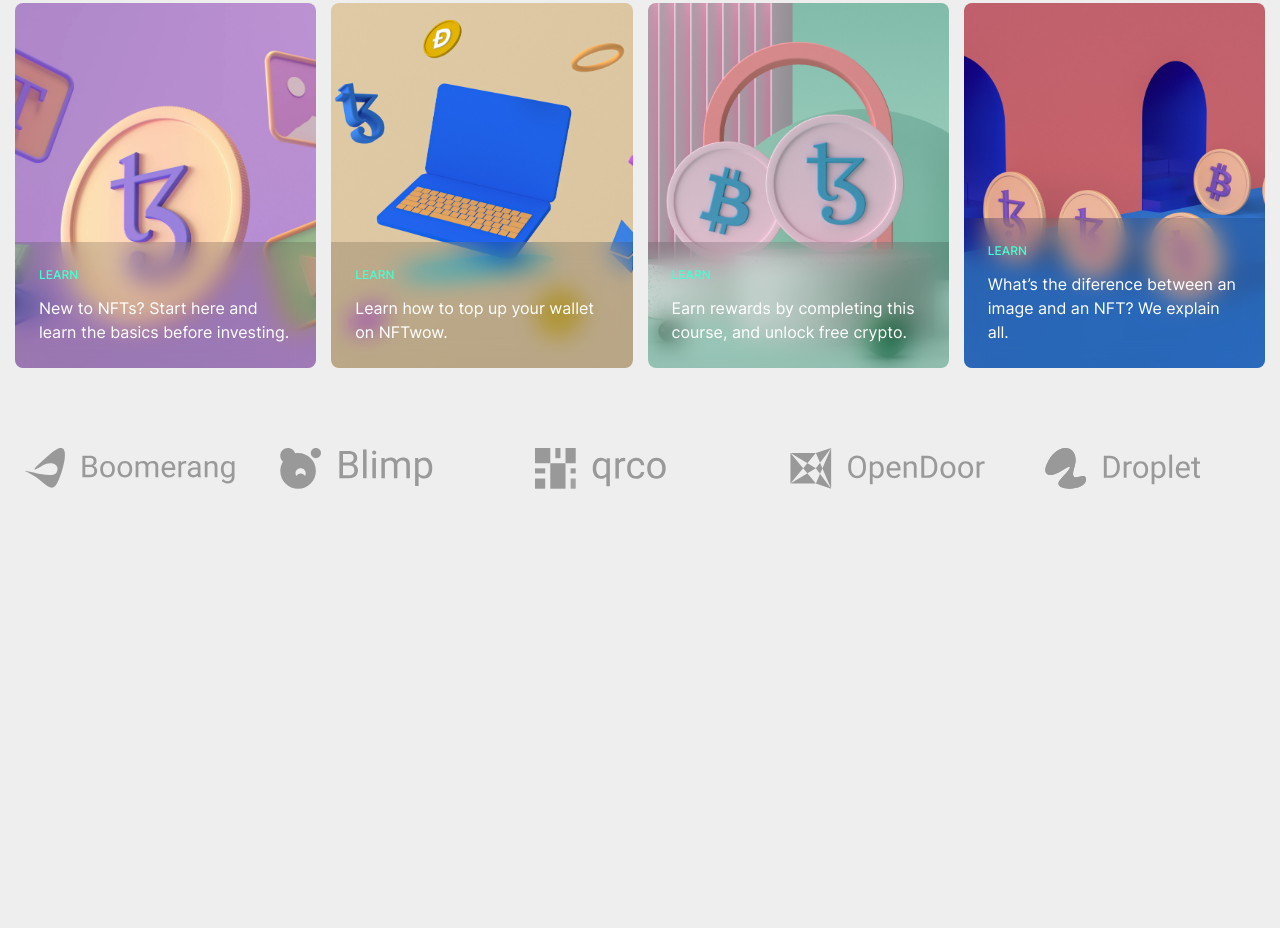
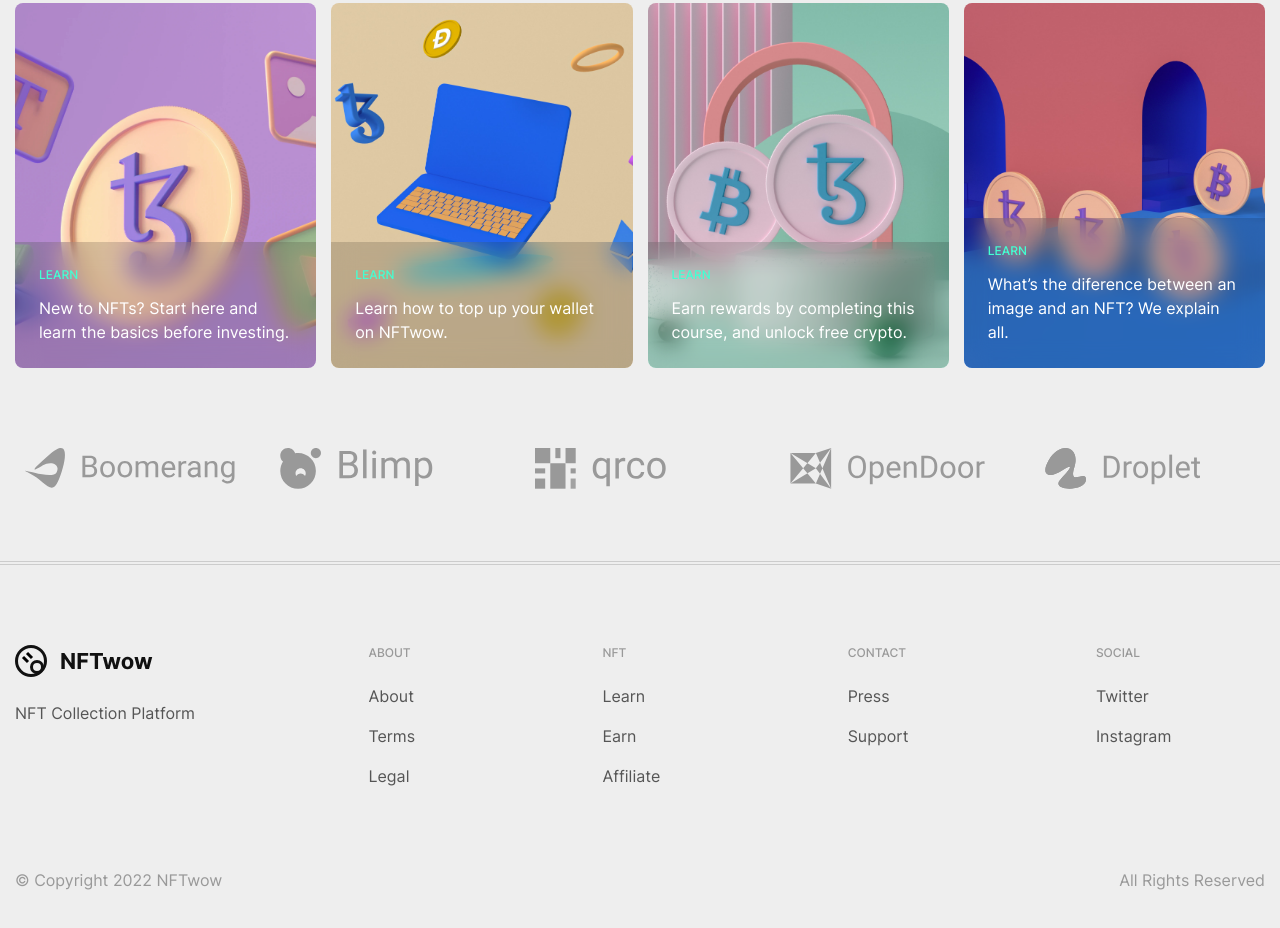
Before and after one commit to p0f1g/NFTwow, an Eleventy site: page src/index.njk in a window 1280 px wide. Shown: the part 3645-4573 px from the top of the page. Before the commit the page ends 4209 px from the top, so only its background shows below. Built offline with nearby package versions, Linux system fonts and the light colour scheme; Eleventy itself is replaced by a stand-in of ours; files that its build step writes are made by us from their sources; files whose address does not match are found by name.

Commit message:
Add Footer

```diff
--- a/src/components/sections/footer/footer.njk
+++ b/src/components/sections/footer/footer.njk
@@ -1,3 +1,70 @@
 <footer class='footer'>
+  <div class='footer__inner'>
+    <div class='footer__left'>
+      {% include 'logo/logo.njk' %}
+      <div class='footer__subtitle'>NFT Collection Platform</div>
+      {% include 'social/social.njk' %}
+    </div>
+    <div class='footer__right'>
+      <div class='footer-menu'>
+        <h4 class='menu-title'>About</h4>
+        <ul class='menu-list'>
+          <li class='menu-list__item'>
+            <a class='menu-list__link' href='#'>About</a>
+          </li>
+          <li class='menu-list__item'>
+            <a class='menu-list__link' href='#'>Terms</a>
+          </li>
+          <li class='menu-list__item'>
+            <a class='menu-list__link' href='#'>Legal</a>
+          </li>
+        </ul>
+      </div> {# /footer-menu #}
 
+      <div class='footer-menu'>
+        <h4 class='menu-title'>NFT</h4>
+        <ul class='menu-list'>
+          <li class='menu-list__item'>
+            <a class='menu-list__link' href='#'>Learn</a>
+          </li>
+          <li class='menu-list__item'>
+            <a class='menu-list__link' href='#'>Earn</a>
+          </li>
+          <li class='menu-list__item'>
+            <a class='menu-list__link' href='#'>Affiliate</a>
+          </li>
+        </ul>
+      </div> {# /footer-menu #}
+
+      <div class='footer-menu'>
+        <h4 class='menu-title'>Contact</h4>
+        <ul class='menu-list'>
+          <li class='menu-list__item'>
+            <a class='menu-list__link' href='#'>Press</a>
+          </li>
+          <li class='menu-list__item'>
+            <a class='menu-list__link' href='#'>Support</a>
+          </li>
+        </ul>
+      </div> {# /footer-menu #}
+
+      <div class='footer-menu'>
+        <h4 class='menu-title'>Social</h4>
+        <ul class='menu-list'>
+          <li class='menu-list__item'>
+            <a class='menu-list__link' href='#'>Twitter</a>
+          </li>
+          <li class='menu-list__item'>
+            <a class='menu-list__link' href='#'>Instagram</a>
+          </li>
+        </ul>
+      </div> {# /footer-menu #}
+
+    </div> {# /footer__right #}
+  </div> {# /footer__inner #}
+
+  <div class='copyright'>
+    <span>© Copyright 2022 NFTwow</span>
+    <span>All Rights Reserved</span>
+  </div>
 </footer>
--- a/src/components/sections/footer/footer.scss
+++ b/src/components/sections/footer/footer.scss
@@ -1,3 +1,119 @@
 .footer {
+  position: relative;
+  max-width: $container + 30px;
+  width: 100%;
+  padding: 50px 15px;
+  border-top: 1px solid $color-light-3;
+  margin: 0 auto;
 
+  @include media-up(md) {
+    padding: 80px 15px;
+  }
+
+  &::before {
+    position: absolute;
+    left: 0;
+    top: -4px;
+    content: '';
+    display: block;
+    width: 100%;
+    height: 1px;
+    background-color: $color-light-3;
+  }
 }
+
+.footer__inner {
+  display: flex;
+  flex-direction: column;
+
+  @include media-up(sm) {
+    margin-bottom: 50px;
+  }
+
+  @include media-up(md) {
+    flex-direction: row;
+    margin-bottom: 80px;
+  }
+}
+
+.footer__left {
+  margin-bottom: 55px;
+
+  @include media-up(md) {
+    margin-right: 80px;
+    margin-bottom: 0;
+  }
+
+  .logo {
+    margin-bottom: 24px;
+  }
+}
+
+.footer__right {
+  display: flex;
+  flex-wrap: wrap;
+  justify-content: space-between;
+  flex-grow: 1;
+
+  @include media-up(md) {
+    justify-content: space-around;
+  }
+}
+
+.footer-menu {
+  @include media-down(sm) {
+    flex-basis: 50%;
+
+    margin-bottom: 50px;
+  }
+}
+
+.footer__subtitle {
+  margin-bottom: 24px;
+}
+
+.menu-title {
+  font-weight: 500;
+  font-size: 12px;
+  line-height: 1.25;
+  text-transform: uppercase;
+  color: $color-dark-3;
+  margin-bottom: 24px;
+}
+
+.menu-list__item {
+  &:not(:last-child) {
+    margin-bottom: 16px;
+  }
+  @include media-down(sm) {
+    &:not(:last-child) {
+      margin-bottom: 12px;
+    }
+  }
+}
+
+.menu-list__link {
+  position: relative;
+  &::after {
+    content: '';
+    position: absolute;
+    left: 0;
+    bottom: 0;
+    width: 0;
+    height: 2px;
+    background-color: $color-dark-1;
+    transition: width 0.25s ease;
+  }
+  &:hover::after {
+    width: 100%;
+  }
+}
+
+.copyright {
+  display: flex;
+  flex-wrap: wrap;
+  gap: 10px;
+  align-items: center;
+  justify-content: space-between;
+  color: $color-dark-3;
+}
--- a/src/components/social/social.njk
+++ b/src/components/social/social.njk
@@ -2,7 +2,7 @@
   {% for key, social in site.socials %}
     <li class='social__item'>
       <a href='{{social.url}}' class='social__link' target='_blank'>
-        <svg class='social__icon' width='24' height='24'>
+        <svg class='social__icon' width='18' height='18'>
           <title>{{key}}</title>
           <use xlink:href='images/svg/sprite.svg#{{key}}'></use>
         </svg>
--- a/src/components/social/social.scss
+++ b/src/components/social/social.scss
@@ -1,11 +1,17 @@
 .social {
   display: flex;
   align-items: center;
+  color: $color-dark-3;
+}
+
+.social__item:not(:last-child) {
+  margin-right: 16px;
 }
 
 .social__link {
   display: flex;
-  padding: 7px;
+  width: 18px;
+  height: 18px;
   text-decoration: none;
 }
 
@@ -14,5 +20,5 @@
 }
 
 .social__link:hover .social__icon {
-  fill: $color-accent;
+  fill: $color-dark-1;
 }
--- a/src/styles/main.scss
+++ b/src/styles/main.scss
@@ -16,6 +16,7 @@
 @import '../components/trending-list/trending-list';
 @import '../components/nft-card/nft-card';
 @import '../components/learn-card/learn-card';
+@import '../components/social/social';
 
 @import '../components/sections/header/header';
 @import '../components/sections/hero/hero';
@@ -26,3 +27,4 @@
 @import '../components/sections/new-collections/new-collections';
 @import '../components/sections/learn-and-earn/learn-and-earn';
 @import '../components/sections/press/press';
+@import '../components/sections/footer/footer';
```
Also changed, not shown: src/img/svg/sprite.svg, src/svg-icons/facebook.svg (added), src/svg-icons/instagram.svg (added), src/svg-icons/tiktok.svg (added), src/svg-icons/twitter.svg (added).
